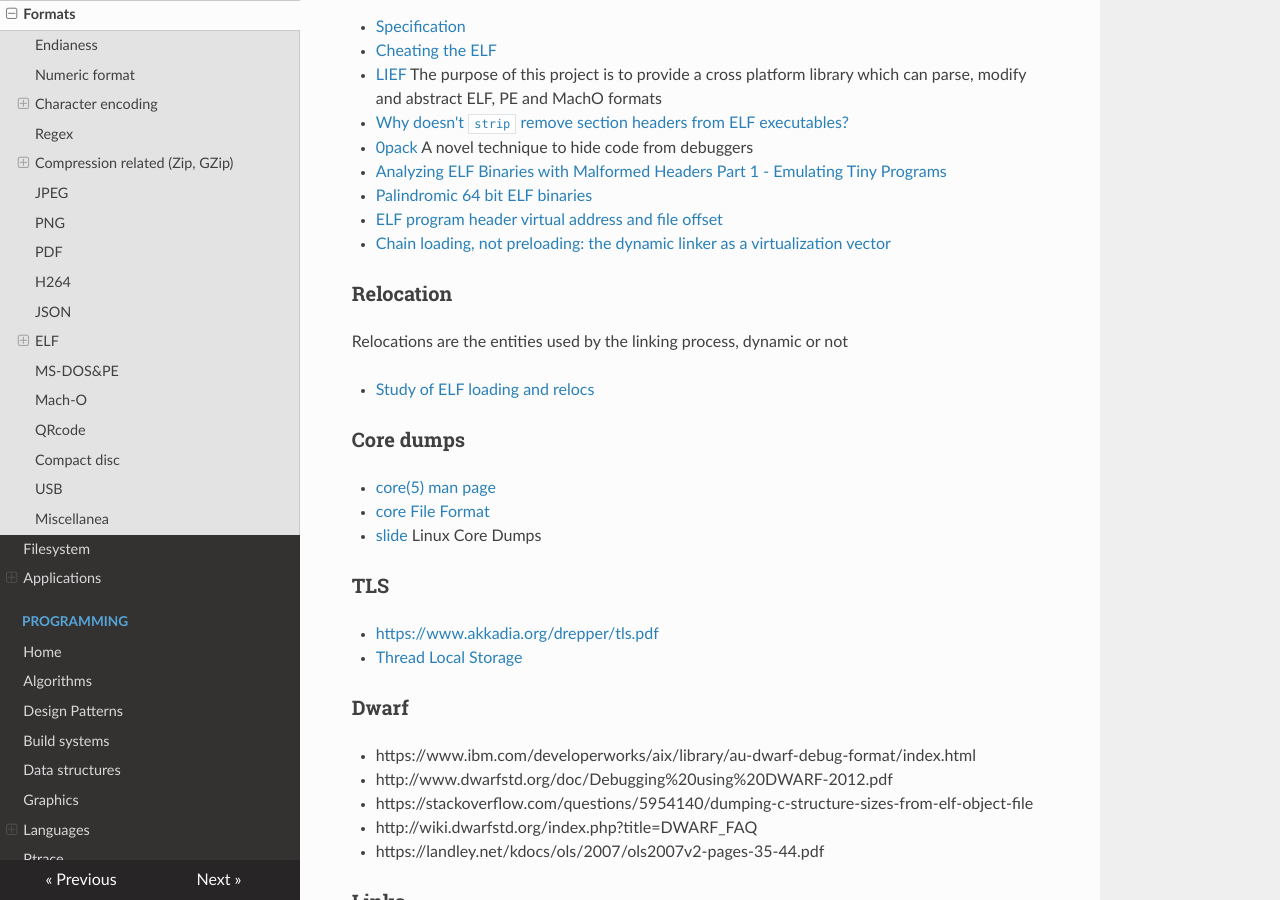
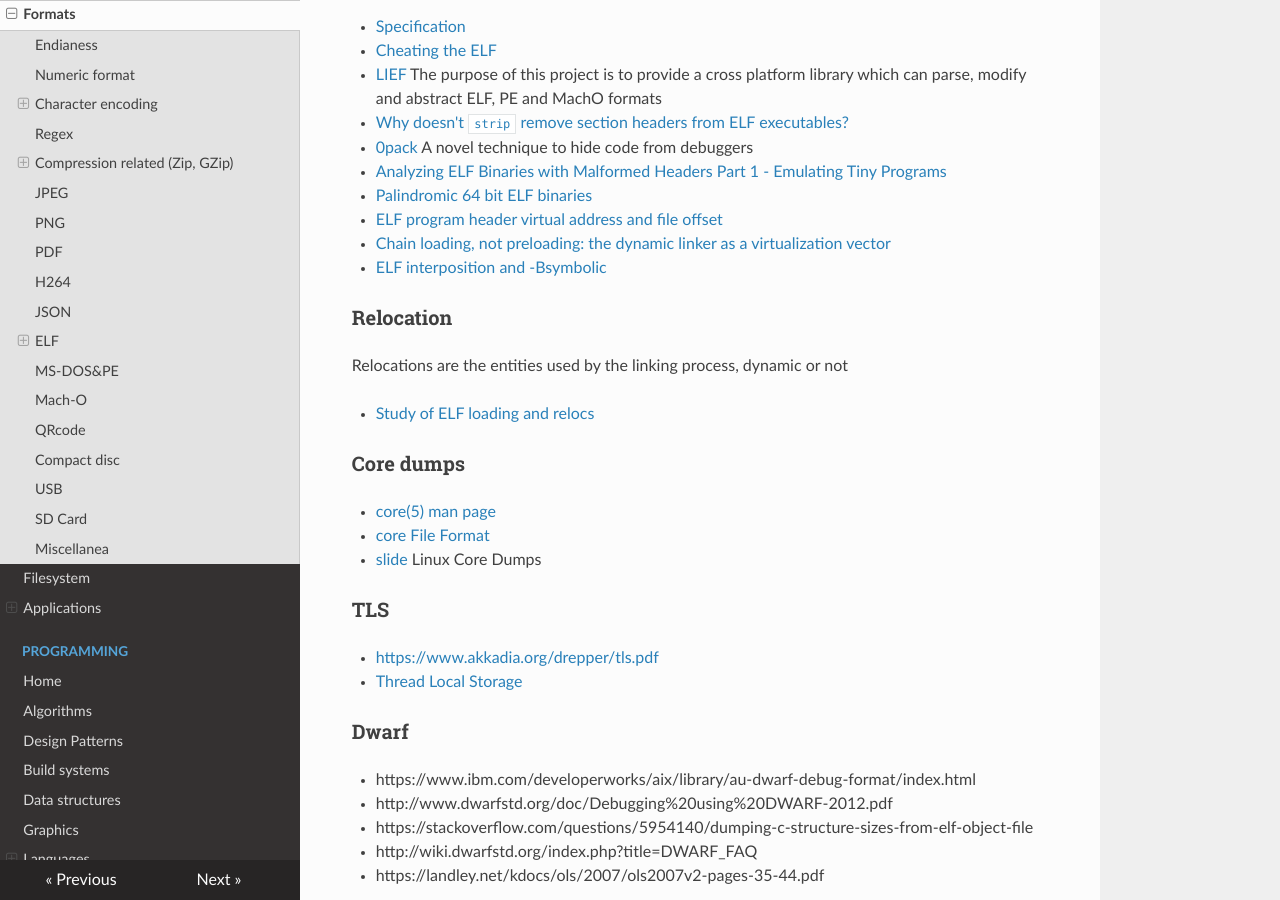
Before and after one commit to gipi/low-level, an MkDocs documentation site: the page built from docs/formats.md, in a window 1280 px wide and 900 px high, scrolled down 4435 px. Built offline with MkDocs 1.6.1, drawn with Linux system fonts in a browser that asks for light colours; nearby versions of some CDN libraries; formulas are drawn with MathJax 3.

Commit message:
Add links.

```diff
--- a/docs/formats.md
+++ b/docs/formats.md
@@ -91,7 +91,7 @@ Punycode is a representation of Unicode with the limited ASCII character subset
 
 ## Regex
 
-![](/images/regex.png)
+![](images/regex.png)
 
  - [GREP cheat sheet](https://staff.washington.edu/weller/grep.html)
 
@@ -178,6 +178,7 @@ This is a prime that is also an ``ELF``:
  - [Palindromic 64 bit ELF binaries](https://n0.lol/bggp/writeup.html)
  - [ELF program header virtual address and file offset](https://stackoverflow.com/questions/42599558/elf-program-header-virtual-address-and-file-offset)
  - [Chain loading, not preloading: the dynamic linker as a virtualization vector](https://www.cs.kent.ac.uk/people/staff/srk21/blog/2021/01/04/)
+ - [ELF interposition and -Bsymbolic](https://maskray.me/blog/2021-05-16-elf-interposition-and-bsymbolic)
 
 ### Relocation
 
@@ -249,6 +250,10 @@ Relocations are the entities used by the linking process, dynamic or not
 
  - [How does a USB keyboard work?](https://www.youtube.com/watch?v=wdgULBpRoXk) video by Ben Eater
 
+## SD Card
+
+![](images/sd-card.png)
+
 ## Miscellanea
 
  - [500 Byte Images: The Haiku Vector Icon Format](http://blog.leahhanson.us/post/recursecenter2016/haiku_icons.html)
```
Also changed, not shown: docs/arch/index.md (+1 -0 lines), docs/os/index.md (+1 -0 lines), docs/security/hardware.md (+2 -0 lines), docs/images/sd-card.png (added).
